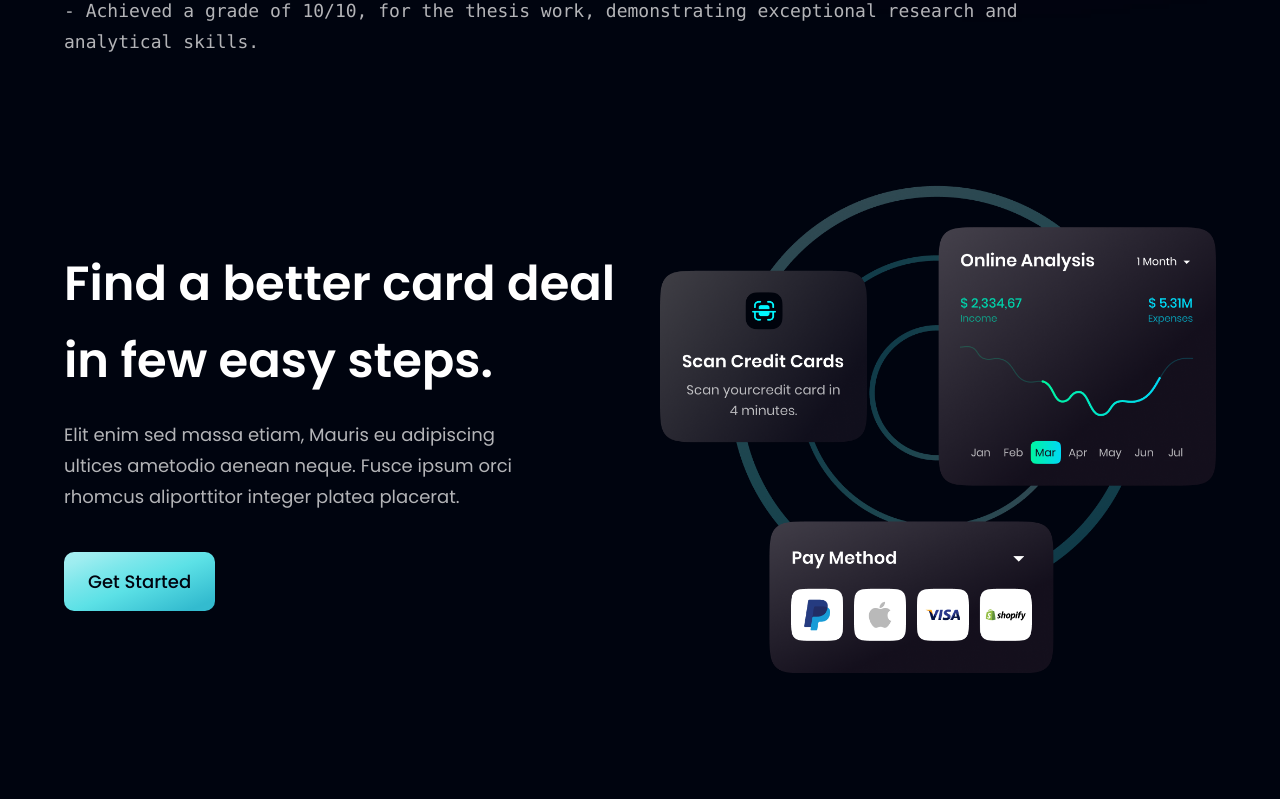
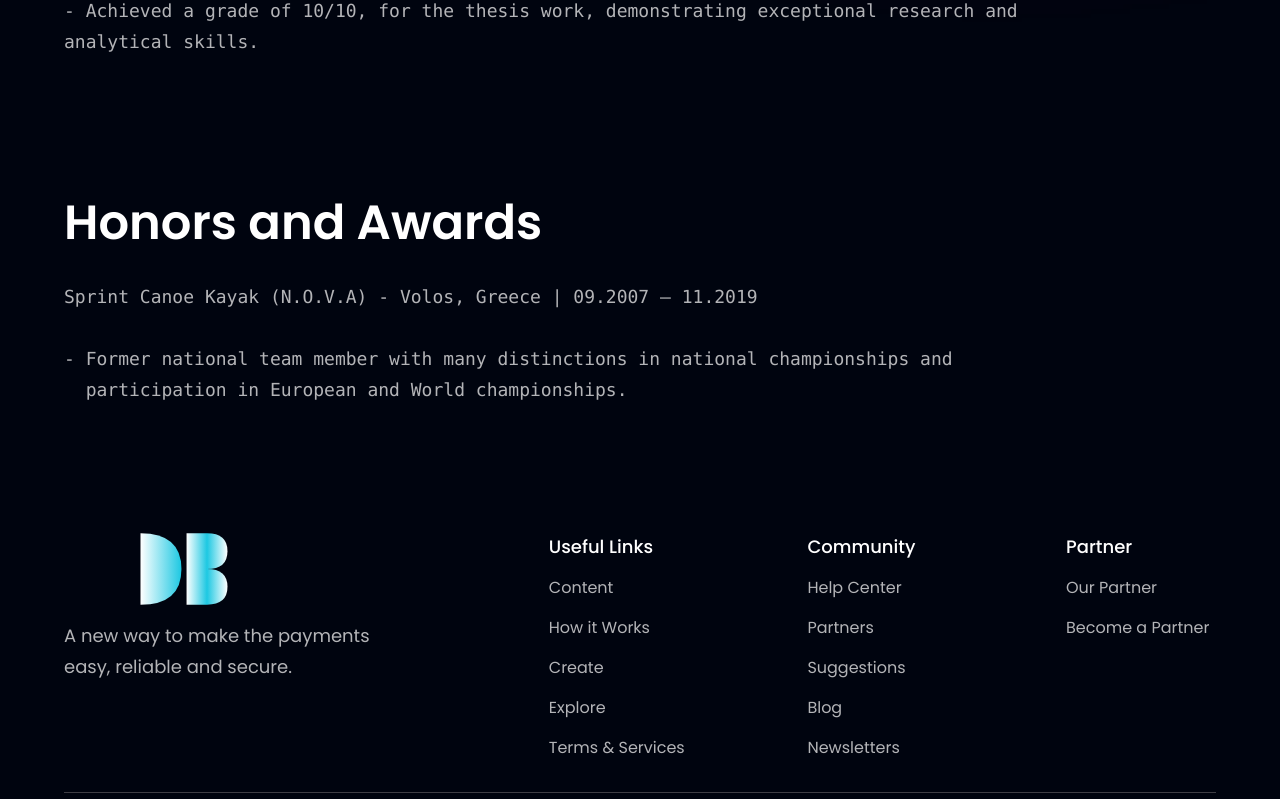
Before and after one commit to dbasdanis/personal_website, a React (Vite) app in the folder personal_website/: page / in a window 1280 px wide. Shown: the part 1820-2619 px from the top of the page. Built offline with nearby package versions, Linux system fonts and the light colour scheme.

Commit message:
feat: update Honors and Awards section

```diff
--- a/personal_website/src/components/CardDeal.jsx
+++ b/personal_website/src/components/CardDeal.jsx
@@ -3,19 +3,18 @@ import styles, { layout } from '../style';
 import Button from './Button';
 
 const CardDeal = () => (
-  <section className={layout.section}>
+  <section id="clients" className={layout.section}>
     <div className={layout.sectionInfo}>
       <h2 className={styles.heading2}>
-        Find a better card deal <br className="sm:block hidden"/> in few easy steps.
+        Honors and Awards<br className="sm:block hidden"/>
       </h2>
       <p className={`${styles.paragraph} max-w-[470px] mt-5`}>
-       Elit enim sed massa etiam, Mauris eu adipiscing ultices ametodio aenean neque. Fusce ipsum orci rhomcus aliporttitor integer platea placerat.
+        <pre>
+        Sprint Canoe Kayak (N.O.V.A) - Volos, Greece | 09.2007 – 11.2019 <br /><br />
+        - Former national team member with many distinctions in national championships and <br/>  participation in European and World championships. <br />
+        </pre>
+
       </p>
-      <Button styles="mt-10"/>
-    </div>
-
-    <div className={layout.sectionImg}>
-      <img src={card} alt="card" className="w-[100%] h-[100%]" />
     </div>
   </section>
 )
--- a/personal_website/src/constants/index.js
+++ b/personal_website/src/constants/index.js
@@ -15,7 +15,7 @@ export const navLinks = [
   },
   {
     id: "clients",
-    title: "Honors",
+    title: "Honors and Awards",
   },
 ];
 
```
